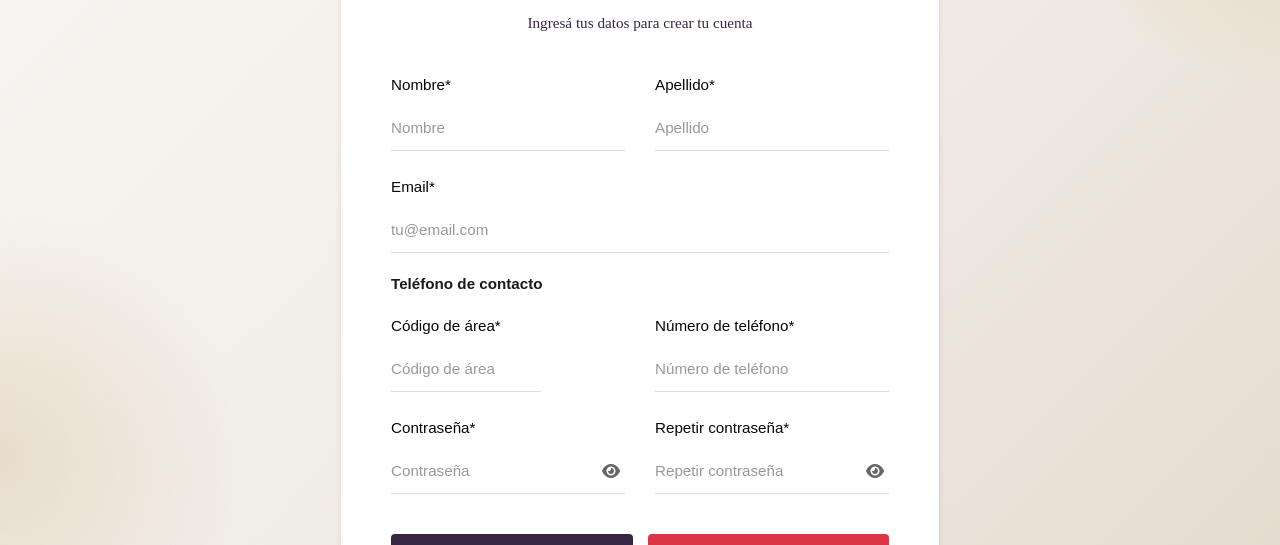
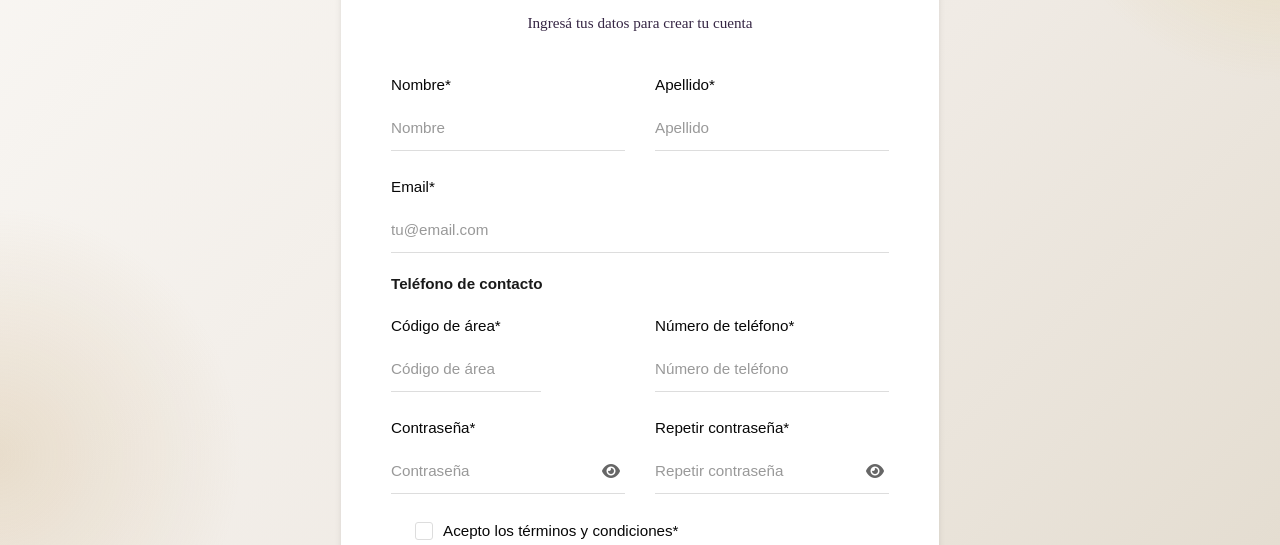
Before and after one commit to Valeria-s-v/proyecto-ecommerce, a plain HTML site: page registro.html in a window 1280 px wide. Shown: the part 255-800 px from the top of the page. Drawn offline with nearby package versions, Linux system fonts and the light colour scheme.

Commit message:
Se agrego checkbox al formulario

```diff
--- a/css/catalogo.css
+++ b/css/catalogo.css
@@ -1,3 +1,4 @@
+/* Estilos para el catálogo de productos */
 body {
     min-height: 100vh;
     display: flex;
@@ -33,6 +34,7 @@ body::after {
     z-index: 1;
 }
 
+/* Estilos para el catálogo de productos */
 main.catalogo {
     background-color: transparent;
     position: relative;
--- a/css/productos.css
+++ b/css/productos.css
@@ -29,6 +29,7 @@ main.productos-page h1 {
     justify-content: center;
 }
 
+/* Buscador y Ordenar */
 .buscador {
     padding: 12px 20px;
     width: 100%;
@@ -50,6 +51,7 @@ main.productos-page h1 {
     color: #999;
 }
 
+/* Select (dropdown) */
 .ordenar {
     padding: 12px 20px;
     border: 2px solid #c5a36c;
--- a/css/registro.css
+++ b/css/registro.css
@@ -1,3 +1,4 @@
+/* Estilos para la página de registro */
 body.registro {
     background-color: #f5f3f0;
 }
@@ -54,6 +55,7 @@ body.registro h1 {
     font-size: 0.95rem;
 }
 
+/* Estilos para los campos de entrada */
 .form-group input,
 .form-group textarea,
 .form-group select {
@@ -129,6 +131,49 @@ body.registro h1 {
     color: #1a1a1a;
 }
 
+/* Estilos para el checkbox de términos y condiciones */
+
+.form-check {
+    display: flex;
+    align-items: center;
+    margin-bottom: 25px;
+    margin-top: 20px;
+    gap: 10px;
+}
+
+.form-check input[type="checkbox"] {
+    appearance: none;
+    width: 18px;
+    height: 18px;
+    border: 1.5px solid #ddd;
+    border-radius: 3px;
+    cursor: pointer;
+    transition: all 0.3s ease;
+    margin-right: 10px;
+    background-color: transparent;
+    flex-shrink: 0;
+    margin: 0;
+}
+
+.form-check input[type="checkbox"]:hover {
+    border-color: #c5a36c;
+}
+
+.form-check input[type="checkbox"]:checked {
+    background-color: #362644;
+    border-color: #362644;
+}
+
+.form-check-label {
+    font-size: 0.95rem;
+    color: #070707;
+    margin-bottom: 0;
+    cursor: pointer;
+    line-height: 1.4;
+    display: flex;
+    align-items: center;
+}
+
 /* Contenedor de botones */
 .button-container {
     display: flex;
@@ -159,12 +204,12 @@ body.registro h1 {
 }
 
 .button-container .btn-danger {
-    background-color: #dc3545;
+    background-color: #c5a36c;
     color: white;
 }
 
 .button-container .btn-danger:hover {
-    background-color: #c82333;
+    background-color: #c5a36c;
 }
 
 /* Link de login */
--- a/registro.html
+++ b/registro.html
@@ -4,15 +4,10 @@
     <meta charset="UTF-8" />
     <meta name="viewport" content="width=device-width, initial-scale=1.0" />
     <title>Jolie | Registro</title>
-    <link
-      rel="stylesheet"
-      href="https://cdnjs.cloudflare.com/ajax/libs/font-awesome/6.0.0/css/all.min.css"
-    />
-    <link
-      rel="stylesheet"
-      href="https://cdn.jsdelivr.net/npm/bootstrap@5.3.0/dist/css/bootstrap.min.css"
-    />
+    <link rel="stylesheet" href="https://cdnjs.cloudflare.com/ajax/libs/font-awesome/6.0.0/css/all.min.css"/>
+    <link rel="stylesheet" href="https://cdn.jsdelivr.net/npm/bootstrap@5.3.0/dist/css/bootstrap.min.css"/>
     <link rel="stylesheet" href="css/style.css" />
+    <link rel="stylesheet" href="css/registro.css" />
   </head>
   <body class="registro">
     <header>
@@ -35,6 +30,8 @@
       </nav>
     </header>
     <main>
+      <!-- Armado de Formulario de Registro -->
+
       <h1>Registrarse</h1>
       <p class="subtitle">Ingresá tus datos para crear tu cuenta</p>
       <section class="form-container">
@@ -47,24 +44,14 @@
             </div>
             <div class="form-group">
               <label for="apellido">Apellido*</label>
-              <input
-                type="text"
-                id="apellido"
-                required
-                placeholder="Apellido"
-              />
+              <input type="text" id="apellido" required placeholder="Apellido"/>
             </div>
           </div>
 
-          <!-- Email -->
+          <!-- Correo electrónico -->
           <div class="form-group">
             <label for="email">Email*</label>
-            <input
-              type="email"
-              id="email"
-              required
-              placeholder="tu@email.com"
-            />
+            <input type="email" id="email" required placeholder="tu@email.com"/>
           </div>
 
           <!-- Teléfono -->
@@ -74,22 +61,11 @@
           <div class="form-row">
             <div class="form-group small">
               <label for="codigoArea">Código de área*</label>
-              <input
-                type="text"
-                id="codigoArea"
-                required
-                placeholder="Código de área"
-                maxlength="4"
-              />
+              <input type="text" id="codigoArea" required placeholder="Código de área" maxlength="4"/>
             </div>
             <div class="form-group">
               <label for="telefono">Número de teléfono*</label>
-              <input
-                type="tel"
-                id="telefono"
-                required
-                placeholder="Número de teléfono"
-              />
+              <input type="tel" id="telefono" required placeholder="Número de teléfono"/>
             </div>
           </div>
 
@@ -98,18 +74,8 @@
             <div class="form-group password-group">
               <label for="contrasena">Contraseña*</label>
               <div class="password-input">
-                <input
-                  type="password"
-                  id="contrasena"
-                  required
-                  placeholder="Contraseña"
-                />
-                <button
-                  type="button"
-                  class="toggle-password"
-                  data-target="contrasena"
-                  tabindex="-1"
-                >
+                <input type="password" id="contrasena" required placeholder="Contraseña"/>
+                <button type="button" class="toggle-password" data-target="contrasena" tabindex="-1">
                   <i class="fa-solid fa-eye"></i>
                 </button>
               </div>
@@ -117,30 +83,22 @@
             <div class="form-group password-group">
               <label for="repetirContrasena">Repetir contraseña*</label>
               <div class="password-input">
-                <input
-                  type="password"
-                  id="repetirContrasena"
-                  required
-                  placeholder="Repetir contraseña"
-                />
-                <button
-                  type="button"
-                  class="toggle-password"
-                  data-target="repetirContrasena"
-                  tabindex="-1"
-                >
+                <input type="password" id="repetirContrasena" required placeholder="Repetir contraseña"/>
+                <button type="button" class="toggle-password" data-target="repetirContrasena" tabindex="-1">
                   <i class="fa-solid fa-eye"></i>
                 </button>
               </div>
             </div>
           </div>
-
+            <!-- Checkbox Términos -->
+                <div class="form-check">
+                    <input type="checkbox" id="terminos" name="terminos" required>
+                    <label class="form-check-label" for="terminos">Acepto los términos y condiciones*</label>
+                </div>
           <!-- Link Login -->
           <div class="form-group button-container">
             <button class="btn btn-primary" type="submit">Registrarse</button>
-            <button class="btn btn-danger" type="reset">
-              Limpiar Formulario
-            </button>
+            <button class="btn btn-danger" type="reset">Limpiar Formulario</button>
           </div>
           <div class="login-link">
             <p>¿Ya tenés cuenta? <a href="login.html">Inicia sesión acá</a></p>
```
Also changed, not shown: catalogo.html (+6 -6 lines), css/index.css (+6 -2 lines), productos.html (+1 -2 lines), img/Pantalon_Wide.jpg (renamed from img/Pantalon Wide.jpg), 10 other files.
